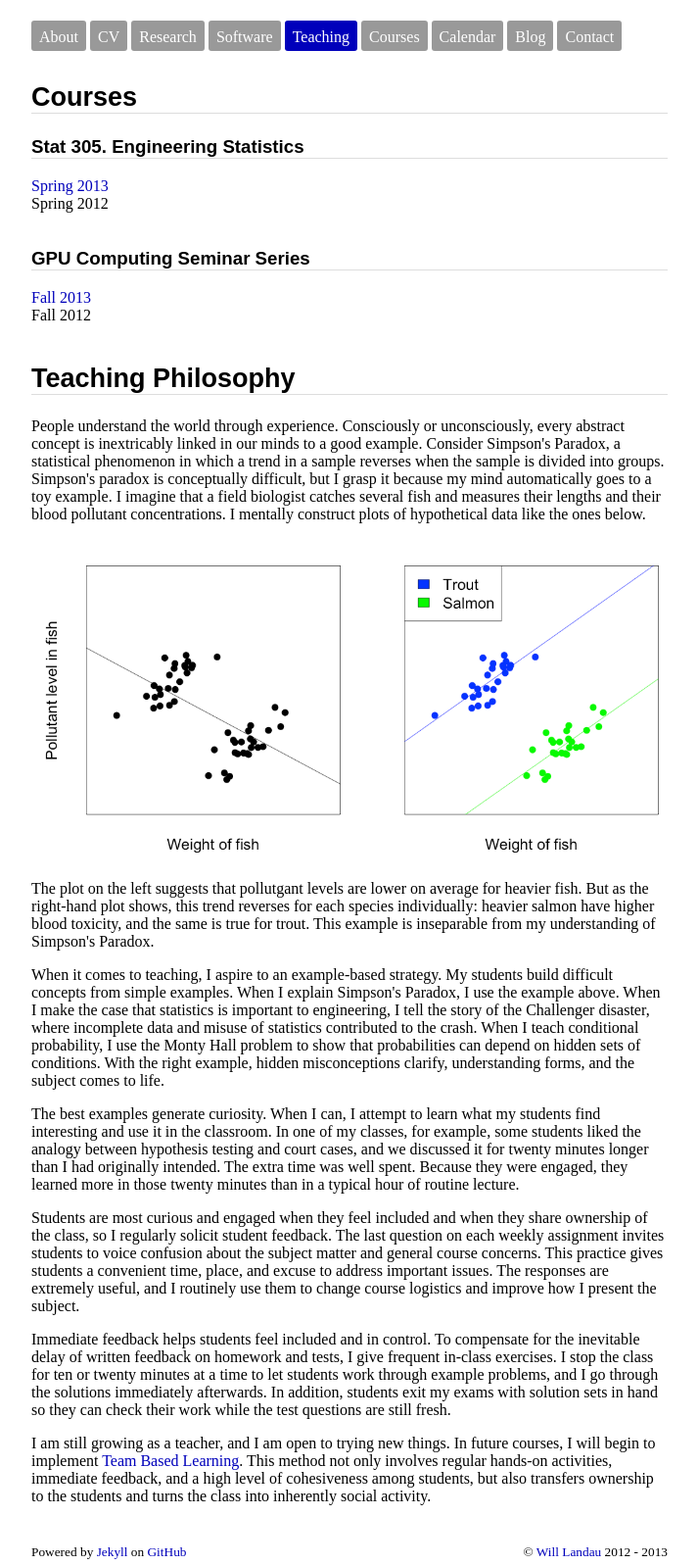
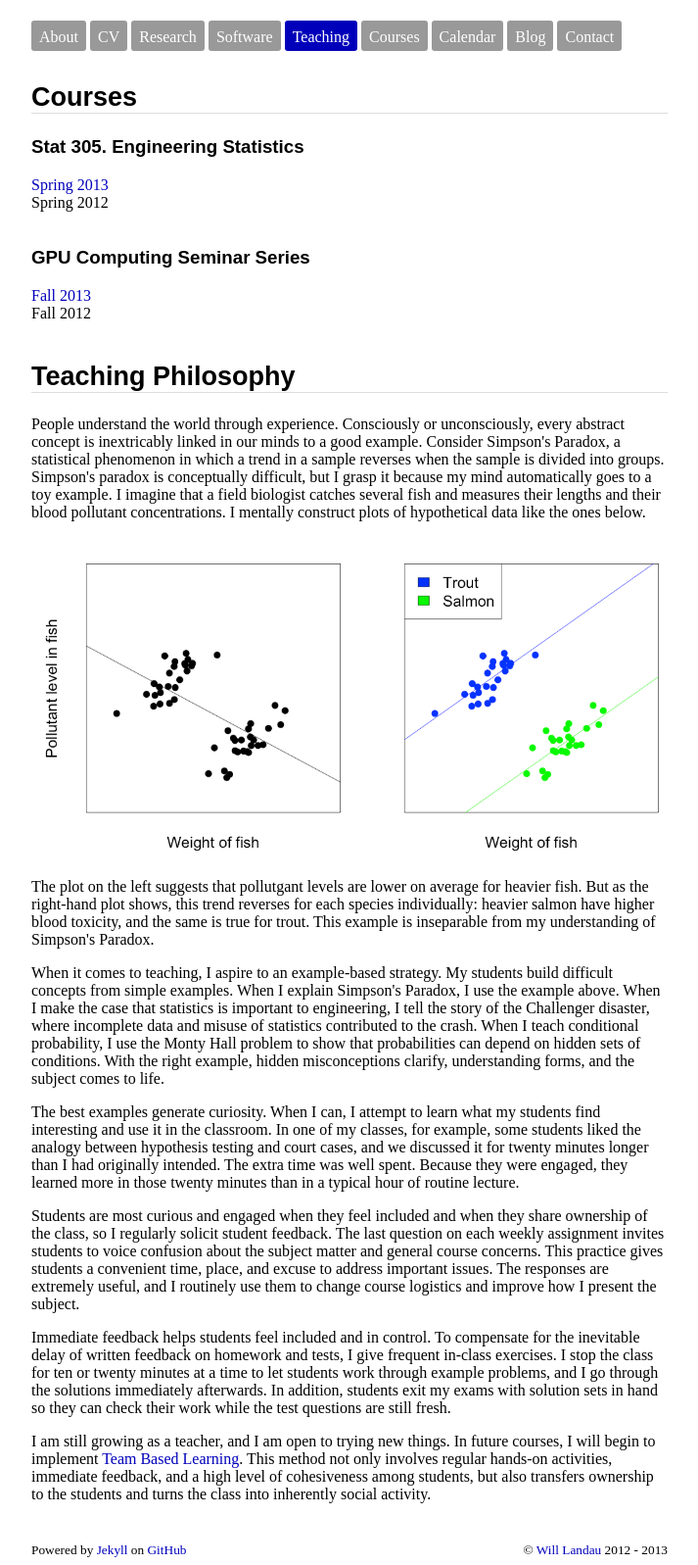
Before and after one commit to wlandau/wlandau.github.io, a Jekyll site: the page built from teaching.html, in a window 1280 px wide. Shown: the whole page at 98% size, without its empty margins (303-1016 px from the left). Built offline with Jekyll 4.4.1, drawn with Linux system fonts in a browser that asks for light colours; nearby versions of some CDN libraries.

Commit message:
playing with headings

```diff
--- a/css/wml-custom.css
+++ b/css/wml-custom.css
@@ -11,15 +11,16 @@ html{
 
 h1, h2, h3, h4{
   font-family: sans-serif;
-  border-bottom: 1px solid #DDDDDD;
 }
 
 h1{
   font-size: 30px;
+  border-bottom: 1px solid #DDDDDD;
 }
 
 h2{
   font-size: 27px;
+  border-bottom: 1px solid #DDDDDD;
 }
 
 iframe.video{
```
